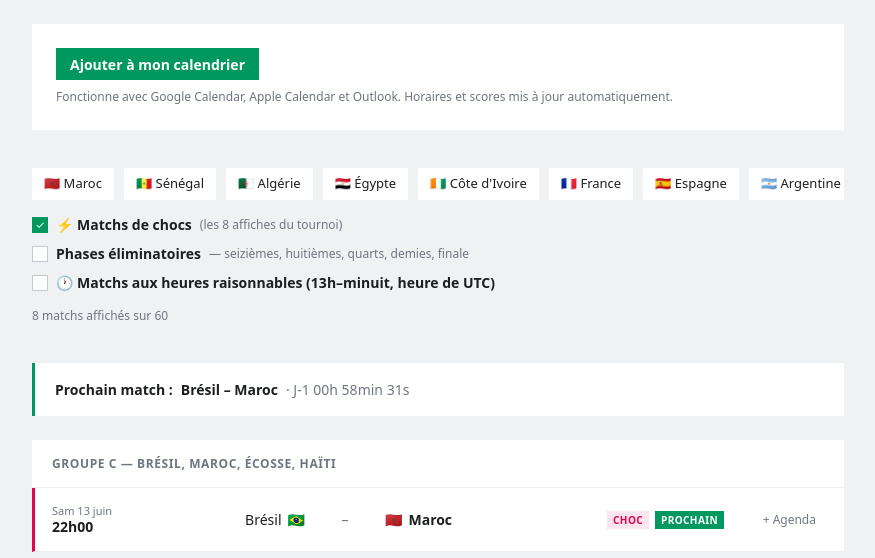
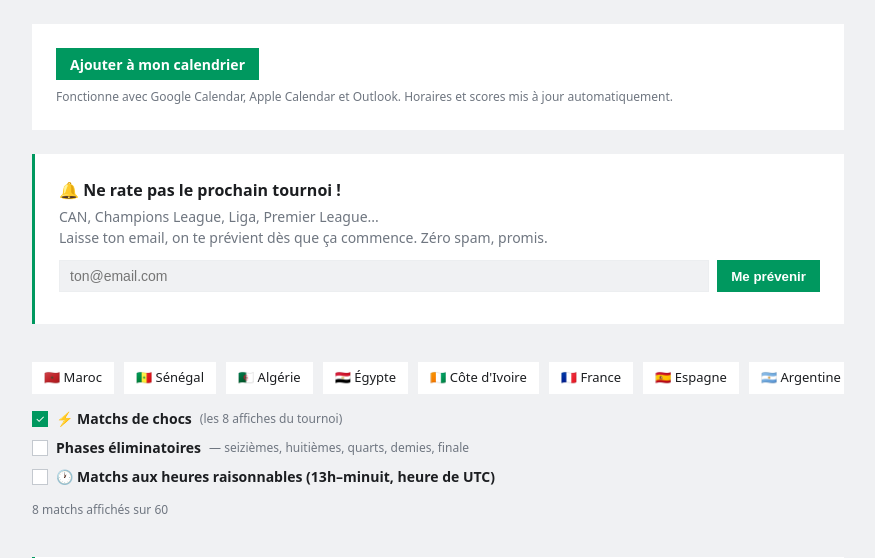
Before and after one commit to abdounasser202/abdounasser202.github.io, a Flask app: page /cdm-2026/ in a window 1280 px wide. Shown: the part 209-767 px from the top of the page, without its empty margins (330-1205 px from the left). Run offline with Flask 3, Linux system fonts and the light colour scheme; data that the repository does not hold is empty.

Commit message:
Add email capture

```diff
--- a/app.py
+++ b/app.py
@@ -5,6 +5,8 @@ import json
 import logging
 from logging.handlers import RotatingFileHandler
 import os
+import re
+import sqlite3
 import urllib.request
 from datetime import datetime, timezone, timedelta
 from zoneinfo import ZoneInfo
@@ -28,6 +30,25 @@ _ics_handler = RotatingFileHandler(
 _ics_handler.setFormatter(logging.Formatter("%(asctime)s\t%(message)s"))
 ics_logger.addHandler(_ics_handler)
 ics_logger.propagate = False
+
+# ---------------------------------------------------------------------------
+# Capture email : stockage uniquement (alerte avant le prochain tournoi), pas de newsletter
+# WAL : évite les locks entre workers gunicorn lors des écritures concurrentes
+# ---------------------------------------------------------------------------
+DB_DIR = Path(__file__).parent / "instance"
+DB_DIR.mkdir(exist_ok=True)
+DB_PATH = DB_DIR / "emails.db"
+
+_init_conn = sqlite3.connect(DB_PATH)
+_init_conn.execute("PRAGMA journal_mode=WAL")
+_init_conn.execute(
+    "CREATE TABLE IF NOT EXISTS emails (email TEXT UNIQUE, created TEXT, source TEXT)"
+)
+_init_conn.commit()
+_init_conn.close()
+
+EMAIL_RE = re.compile(r"^[^@\s]+@[^@\s]+\.[^@\s]+$")
+
 
 @app.context_processor
 def inject_debug():
@@ -379,6 +400,28 @@ def calendar_ics(slug):
     )
 
 
+@app.route("/subscribe", methods=["POST"])
+def subscribe():
+    # Honeypot : champ invisible (off-screen via CSS), un humain ne le remplit jamais.
+    if request.form.get("website"):
+        return {"ok": True}
+
+    email = request.form.get("email", "").strip().lower()
+    if not EMAIL_RE.match(email):
+        return {"ok": False, "error": "invalid_email"}, 400
+
+    source = request.form.get("source", "home")
+    created = datetime.now(timezone.utc).strftime("%Y-%m-%dT%H:%M:%SZ")
+    conn = sqlite3.connect(DB_PATH)
+    conn.execute(
+        "INSERT OR IGNORE INTO emails (email, created, source) VALUES (?, ?, ?)",
+        (email, created, source),
+    )
+    conn.commit()
+    conn.close()
+    return {"ok": True}
+
+
 @app.route("/sitemap.xml")
 def sitemap():
     lastmod = datetime.now(timezone.utc).strftime("%Y-%m-%d")
--- a/docker-compose.yml
+++ b/docker-compose.yml
@@ -5,6 +5,8 @@ services:
       - 5000
     env_file:
       - .env
+    volumes:
+      - emails_data:/app/instance
     depends_on:
       database:
         condition: service_healthy
@@ -27,3 +29,4 @@ services:
 
 volumes:
   postgres_data:
+  emails_data:
--- a/static/app.js
+++ b/static/app.js
@@ -245,3 +245,46 @@
 
   setInterval(updateNextUp, 1000);
 })();
+
+
+/*----------------------------------------
+            CAPTURES EMAILS
+------------------------------------------*/
+(function () {
+  "use strict";
+
+  var form = document.getElementById("email-form");
+  if (!form) return;
+
+  var msg = document.getElementById("email-msg");
+
+  form.addEventListener("submit", function (e) {
+    e.preventDefault();
+    msg.textContent = "";
+    msg.className = "email-msg";
+
+    fetch("/subscribe", { method: "POST", body: new FormData(form) })
+      .then(function (r) {
+        return r.json().then(function (data) {
+          return { ok: r.ok, data: data };
+        });
+      })
+      .then(function (res) {
+        if (res.ok && res.data.ok) {
+          msg.textContent = "Merci, c'est noté !";
+          msg.className = "email-msg ok";
+          form.reset();
+          if (typeof gtag === "function") {
+            gtag("event", "email_capture");
+          }
+        } else {
+          msg.textContent = "Adresse invalide, vérifie et réessaie.";
+          msg.className = "email-msg err";
+        }
+      })
+      .catch(function () {
+        msg.textContent = "Erreur réseau, réessaie plus tard.";
+        msg.className = "email-msg err";
+      });
+  });
+})();
--- a/static/style.css
+++ b/static/style.css
@@ -185,6 +185,80 @@ h1 {
 .welcome p {
     margin: 0;
     color: var(--text2);
+}
+
+/* ---- Capture email ---- */
+.email-capture {
+    padding: var(--card-pad);
+    border-left: 3px solid var(--accent);
+}
+
+.email-title {
+    margin: 0;
+    font-weight: 700;
+    font-size: 16px;
+    color: var(--text);
+}
+
+.email-sub {
+    margin: 4px 0 0;
+    color: var(--text2);
+}
+
+.email-form {
+    display: flex;
+    flex-wrap: wrap;
+    gap: 8px;
+    margin-top: 12px;
+}
+
+.email-form input[type="email"] {
+    flex: 1;
+    min-width: 200px;
+    height: 32px;
+    padding: 0 10px;
+    border: 1px solid var(--divider);
+    background: var(--bg);
+    color: var(--text);
+    font-size: 14px;
+}
+
+.email-submit {
+    height: 32px;
+    padding: 0 14px;
+    border: none;
+    background: var(--accent);
+    color: #fff;
+    font-weight: 600;
+    cursor: pointer;
+    transition: background-color 0.12s;
+}
+
+.email-submit:hover,
+.email-submit:focus-visible {
+    background: var(--accent-hover);
+}
+
+.hp-field {
+    position: absolute;
+    left: -9999px;
+    width: 1px;
+    height: 1px;
+    overflow: hidden;
+}
+
+.email-msg {
+    margin: 8px 0 0 !important;
+    font-size: 12px;
+    color: var(--text2);
+}
+
+.email-msg.ok {
+    color: var(--accent);
+}
+
+.email-msg.err {
+    color: var(--live);
 }
 
 /* ---- Bloc ICS ---- */
--- a/templates/tournament.html
+++ b/templates/tournament.html
@@ -203,6 +203,35 @@
   </p>
 </div>
 
+<div class="card email-capture">
+  <p class="email-title">🔔 Ne rate pas le prochain tournoi !</p>
+  <p class="email-sub">
+    CAN, Champions League, Liga, Premier League... <br>
+    Laisse ton email, on te prévient dès que ça commence. Zéro spam, promis.
+  </p>
+  <form id="email-form" class="email-form">
+    <input
+      type="email"
+      name="email"
+      id="email-input"
+      placeholder="ton@email.com"
+      autocomplete="email"
+      required
+    />
+    <input
+      type="text"
+      name="website"
+      class="hp-field"
+      tabindex="-1"
+      autocomplete="off"
+      aria-hidden="true"
+    />
+    <input type="hidden" name="source" value="home" />
+    <button type="submit" class="email-submit">Me prévenir</button>
+  </form>
+  <p class="email-msg" id="email-msg" aria-live="polite"></p>
+</div>
+
 <div id="filter-bar" class="filter-bar">
   <div class="chips">
     {% for team in t.fav_teams %}
```
Also changed, not shown: 1 other file.
